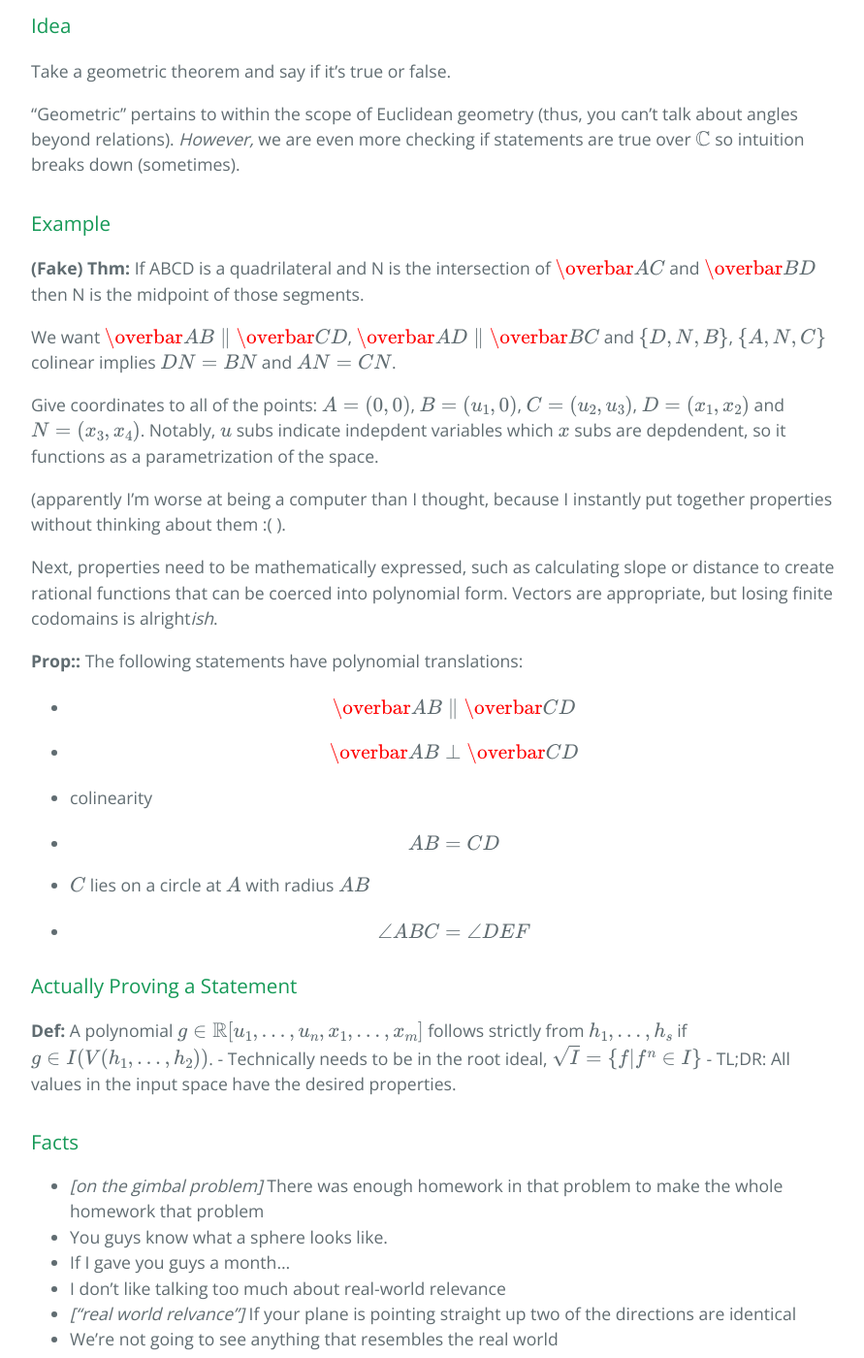
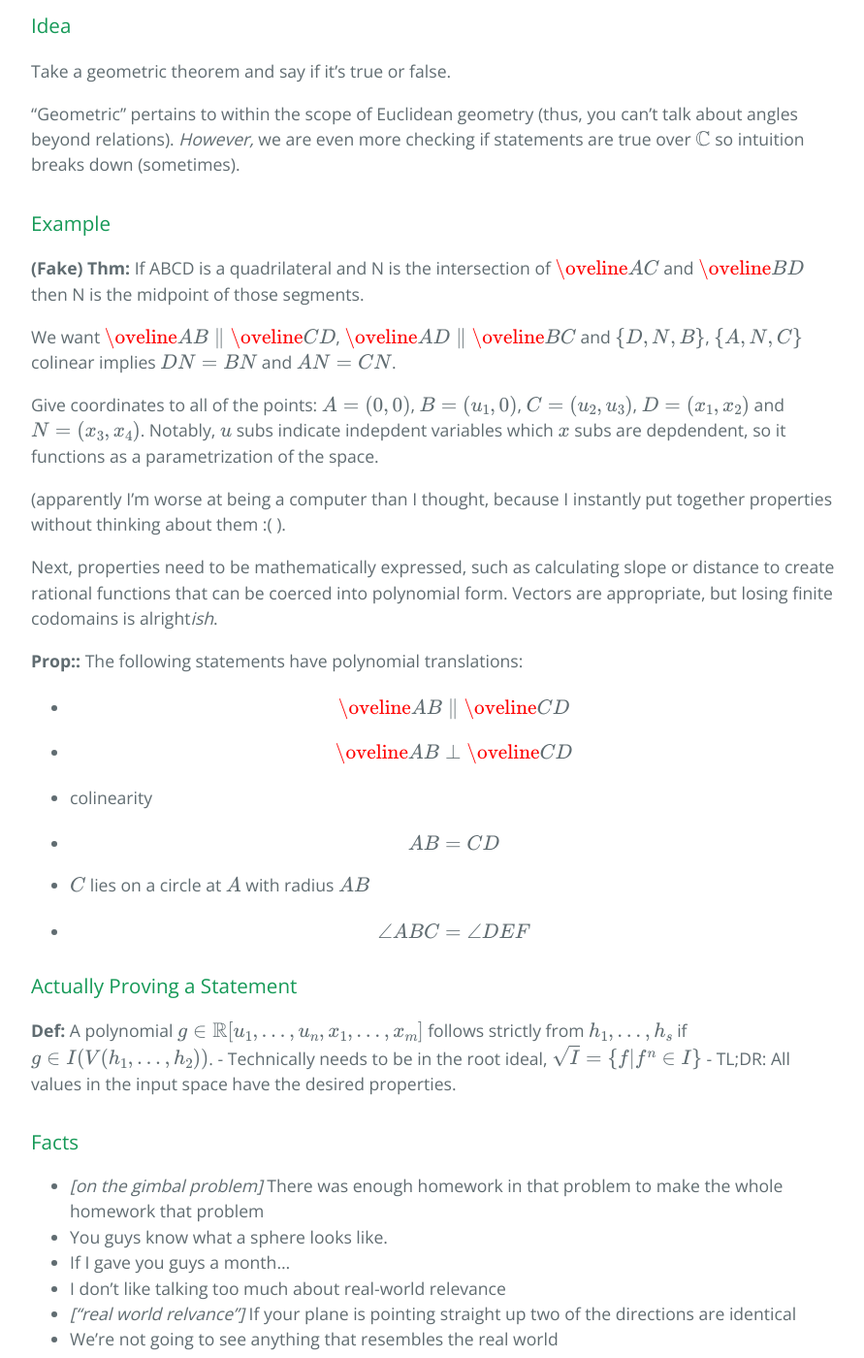
Before and after one commit to iCalculated/2019Notes, a Jekyll site: the page built from _posts/2019-12-11-MATH4990-L14.md, in a window 1280 px wide and 1400 px high, scrolled down 715 px. Shown: the whole window at 97% size, without its empty margins (192-1083 px from the left). Built offline with Jekyll 4.4.1, drawn with Linux system fonts in a browser that asks for light colours; our own code applies the rules of GitHub Pages for plain Markdown files; formulas are drawn with MathJax 3.

```diff
--- a/_posts/2019-12-11-MATH4990-L14.md
+++ b/_posts/2019-12-11-MATH4990-L14.md
@@ -24,9 +24,9 @@
 
 ### Example
 
-**(Fake) Thm:** If ABCD is a quadrilateral and N is the intersection of $$\overbar{AC}$$ and $$\overbar{BD}$$ then N is the midpoint of those segments.
+**(Fake) Thm:** If ABCD is a quadrilateral and N is the intersection of $$\oveline{AC}$$ and $$\oveline{BD}$$ then N is the midpoint of those segments.
 
-We want $$\overbar{AB}\parallel\overbar{CD}$$, $$\overbar{AD}\parallel\overbar{BC}$$ and $$\{D,N,B\}$$, $$\{A,N,C\}$$ colinear implies $$DN=BN$$ and $$AN=CN$$.
+We want $$\oveline{AB}\parallel\oveline{CD}$$, $$\oveline{AD}\parallel\oveline{BC}$$ and $$\{D,N,B\}$$, $$\{A,N,C\}$$ colinear implies $$DN=BN$$ and $$AN=CN$$.
 
 Give coordinates to all of the points: $$A=(0,0)$$, $$B=(u_1,0)$$, $$C=(u_2,u_3)$$, $$D=(x_1,x_2)$$ and $$N=(x_3,x_4)$$. Notably, $$u$$ subs indicate indepdent variables which $$x$$ subs are depdendent, so it functions as a parametrization of the space.
 
@@ -36,8 +36,8 @@
 
 **Prop::** The following statements have polynomial translations:
 
-- $$\overbar{AB}\parallel\overbar{CD}$$
-- $$\overbar{AB}\perp\overbar{CD}$$
+- $$\oveline{AB}\parallel\oveline{CD}$$
+- $$\oveline{AB}\perp\oveline{CD}$$
 - colinearity
 - $$AB=CD$$
 - $$C$$ lies on a circle at $$A$$ with radius $$AB$$
@@ -59,7 +59,7 @@
 - We're not going to see anything that resembles the real world
 - I can't spell things today, so I'm looking at all of my words and thinking they are not spelled right
 - There is a theorem that says it does not actually matter
-- Our euclidean geometry is a little bit false, it knows things about $$\amthbb{C}$$ it shouldn't know
+- Our euclidean geometry is a little bit false, it knows things about $$\mathbb{C}$$ it shouldn't know
 - We're just going to ignore that
 - This is not an interesting theorem of new content
 - It's going to feel a bit like shoehorning a tool in, but we're going to use commutative algebra
```
Also changed, not shown: _posts/2019-11-29-Book-of-Shaders.md (added, +21 -0 lines).
